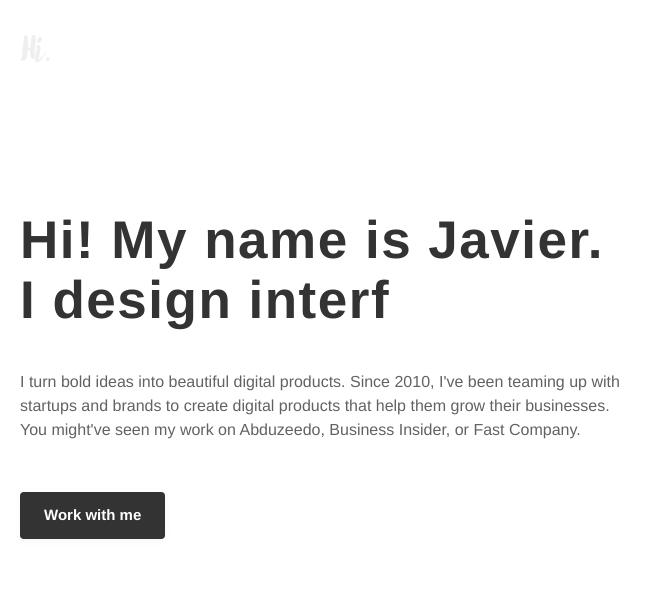
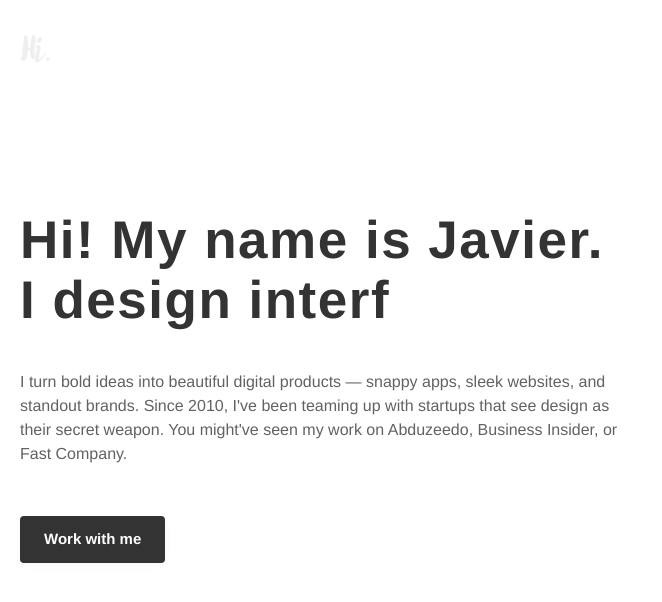
Before and after one commit to javierlocp/javierlocp.github.io, a Jekyll site: the page built from index.html, in a window 1280 px wide. Shown: the top 602 px of the page, without its empty margins (0-662 px from the left). Built offline with Jekyll 4.4.1, drawn with Linux system fonts in a browser that asks for light colours.

Commit message:
Change to mailto

```diff
--- a/index.html
+++ b/index.html
@@ -26,12 +26,16 @@
        </span>
     </h1>
     <p class="animated fadeInDown">
-      I turn bold ideas into beautiful digital products. Since 2010, I've been teaming up with startups and brands to create digital products that help them grow their businesses. You might've seen my work on Abduzeedo, Business Insider, or Fast Company.
+      I turn bold ideas into beautiful digital products — snappy apps, sleek websites, and standout brands.
+      Since 2010, I've been teaming up with startups that see design as their secret weapon.
+      You might've seen my work on Abduzeedo, Business Insider, or Fast Company.
     </p>
+    <a href="mailto:hello@javierlo.com" class="animated-button cta-button">Work with me</a>
   </section>
 
-  <a href="https://javierlo.typeform.com/to/yOTrc0" target="_blank" class="cta-button">Work with me </a>
-
+  <ul class="social animated fadeInDown" role="list" aria-label="Social media links">
+    <!-- Add your social media links here -->
+  </ul>
 </div>
 
 <script>
```
